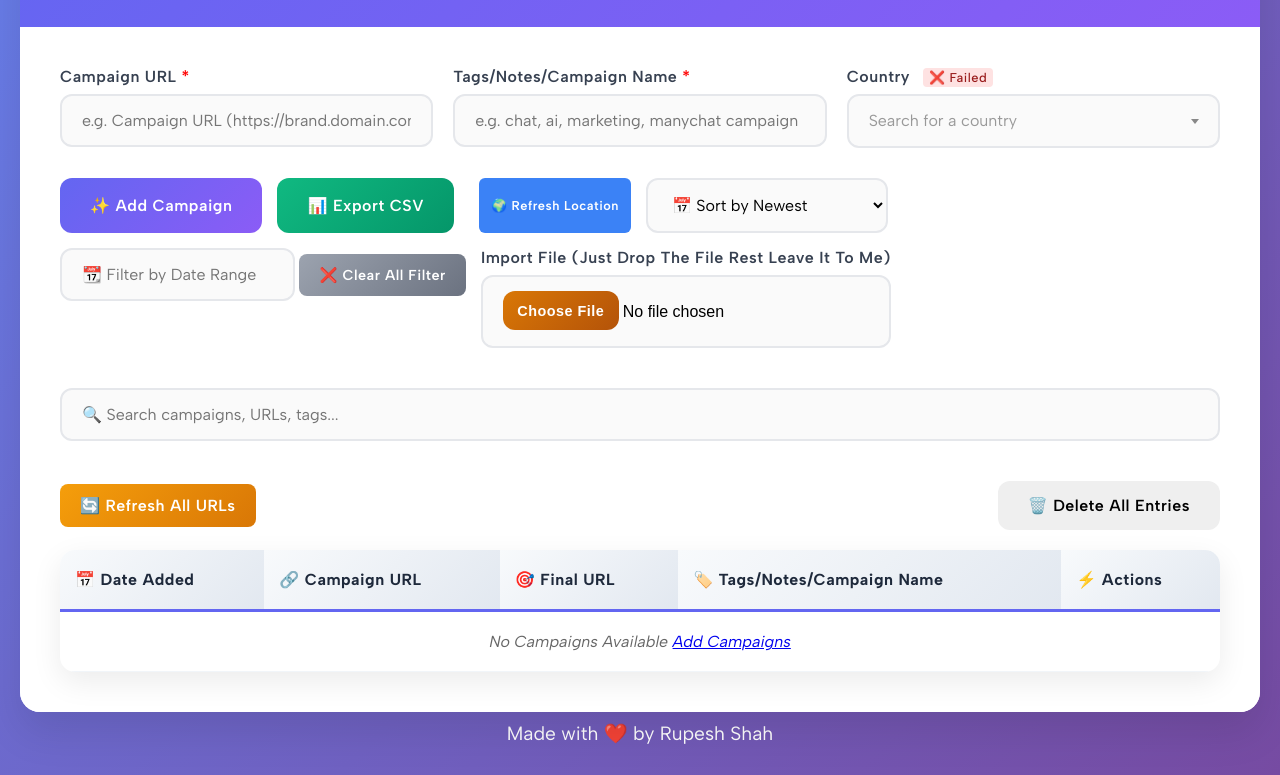
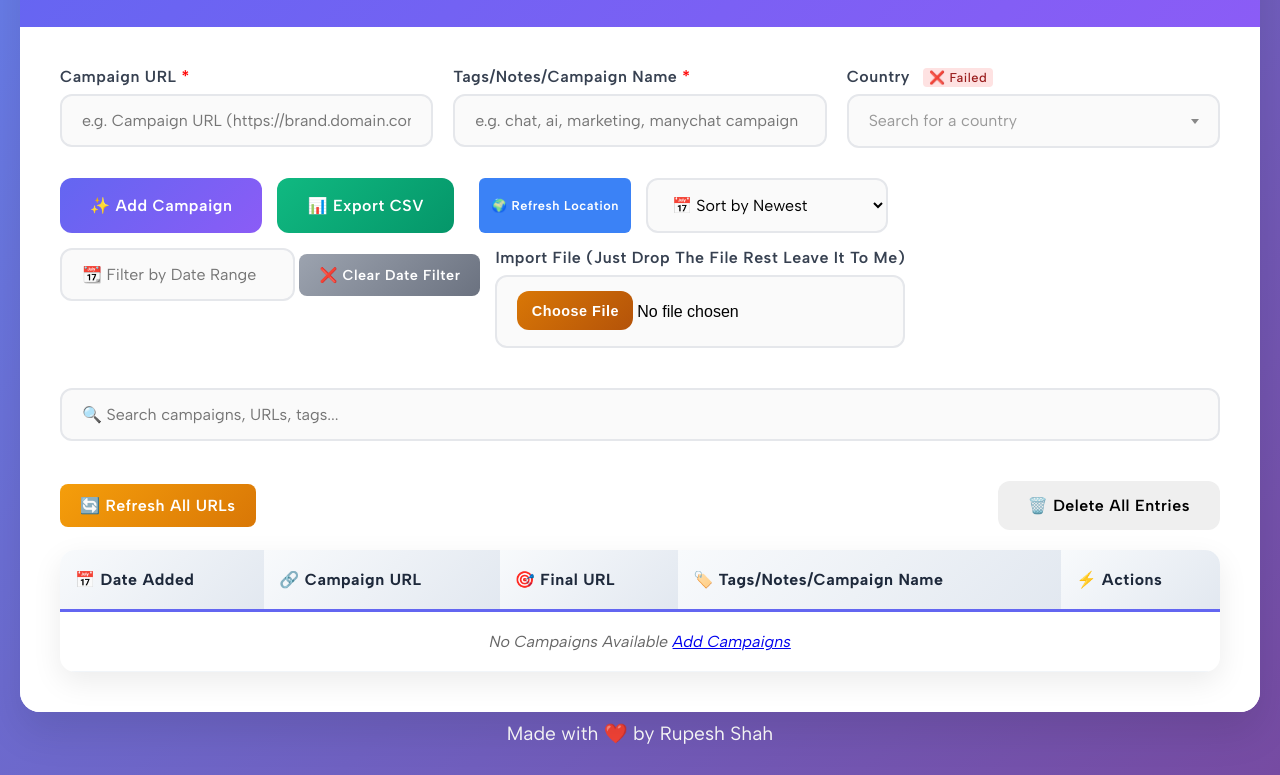
Before and after one commit to rupeshdotw/rupeshdotshah-affiliate-url-checker, a website: page public/index.html in a window 1280 px wide. Shown: the part 132-907 px from the top of the page. Drawn offline with nearby package versions, Linux system fonts and the light colour scheme; no server answers.

Commit message:
Update index.html

```diff
--- a/public/index.html
+++ b/public/index.html
@@ -146,15 +146,11 @@
               id="dateRange"
               placeholder="📆 Filter by Date Range"
             />
-            <!-- <button
+            <button
               onclick="clearDateFilter()"
-              class="refresh-urls-btn"
-              style="background: #9ca3af"
+              class="clear-date-btn"
             >
               ❌ Clear Date Filter
-            </button> -->
-            <button class="clear-date-btn" onclick="clearDateFilter()">
-              ❌ Clear All Filter
             </button>
           </div>
           <div class="form-group">
```
